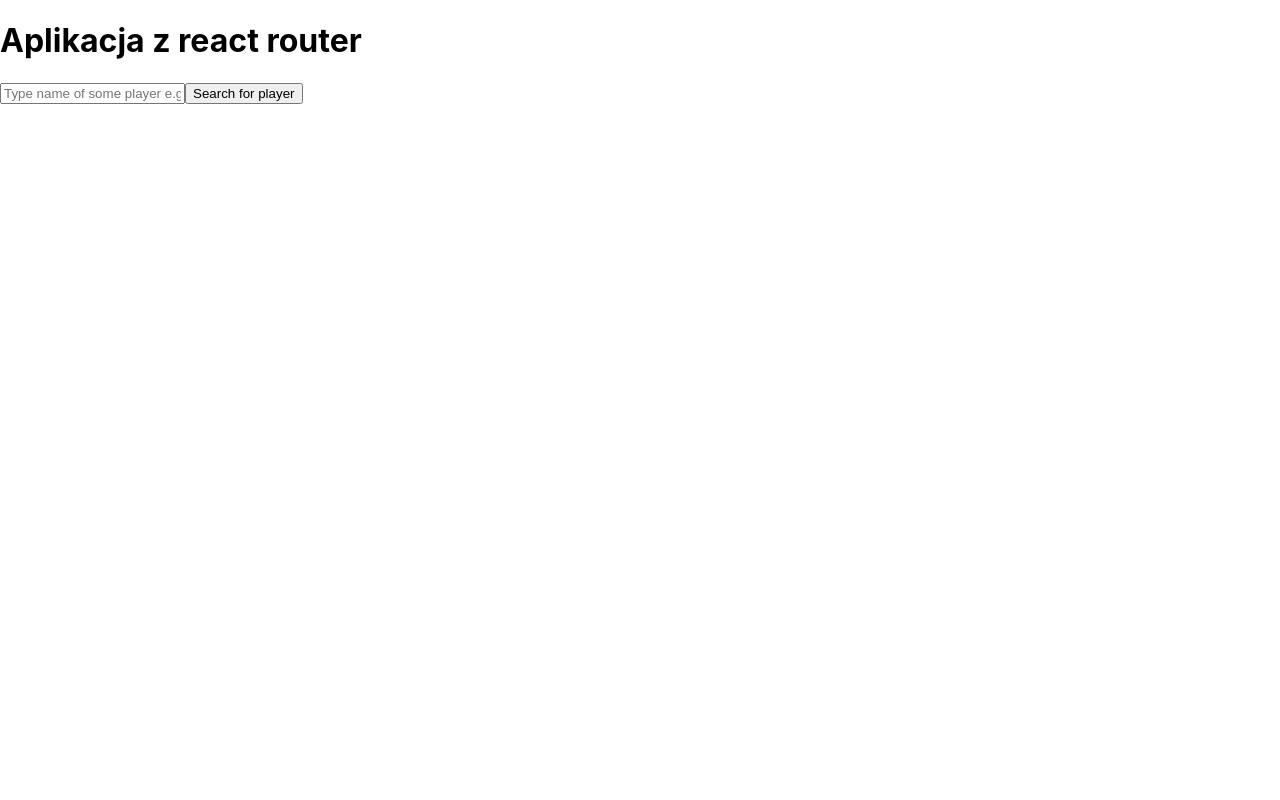
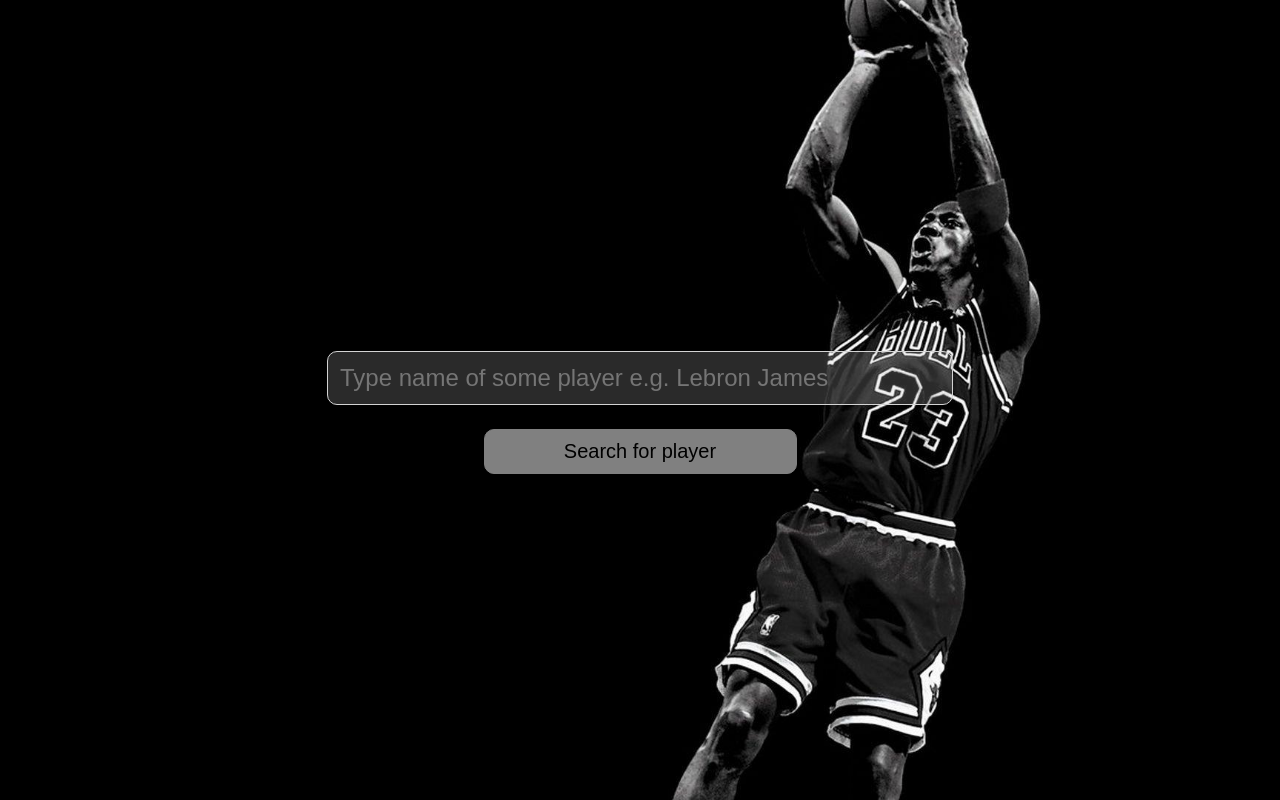
Before and after one commit to miloszprzybylski89/nba-app, a React (Create React App) app in the folder nba-app/: page / in a window 1280 px wide. Built offline with nearby package versions, Linux system fonts and the light colour scheme.

Commit message:
Added: header, navigation components; Started landing page.

```diff
--- a/nba-app/src/App.js
+++ b/nba-app/src/App.js
@@ -15,14 +15,12 @@ import {
   Switch,
   NavLink,
 } from "react-router-dom";
-import Navigation from './components/Navigation';
 
 
 class App extends Component {
   render() {
     return (
-      <>
-        <h1>Aplikacja z react router</h1>
+      <div className='App'>
         <Router>
           <Switch>
             <Route exact path='/' component={LandingPage} />
@@ -33,7 +31,7 @@ class App extends Component {
             <Route component={NotFound} />
           </Switch>
         </Router>
-      </>
+      </div>
     );
   }
 }
--- a/nba-app/src/App.scss
+++ b/nba-app/src/App.scss
@@ -0,0 +1,41 @@
+.App {
+  background-image: url("./assets/images/background/1.jpg");
+  background-repeat: no-repeat;
+  background-size: cover;
+  background-position: center;
+  display: flex;
+  justify-content: center;
+  align-items: center;
+  width: 100%;
+  margin: auto;
+}
+
+.LandingPage {
+  display: flex;
+  flex-direction: column;
+  justify-content: center;
+  height: 100vh;
+  align-items: center;
+
+  & input {
+    outline: none;
+    color: white;
+    width: 600px;
+    padding: 0.5em;
+    border-radius: 10px;
+    border: solid lightgray 1px;
+    margin: 1em 0;
+    background-color: rgba(211, 211, 211, 0.2);
+    font-size: 1.5em;
+  }
+
+  & button {
+    outline: none;
+    border: 1px grey solid;
+    border-radius: 10px;
+    padding: 0.5em;
+    font-size: 1.25em;
+    width: 50%;
+    background-color: grey;
+  }
+}
--- /dev/null
+++ b/nba-app/src/components/Header.jsx
@@ -0,0 +1,17 @@
+import React, { Component } from 'react';
+import Navigation from './Navigation';
+import Logo from './Logo';
+
+class Header extends Component {
+
+    render() {
+        return (
+            <header>
+                <Logo />
+                <Navigation />
+            </header>
+        );
+    }
+}
+
+export default Header;
--- /dev/null
+++ b/nba-app/src/components/Logo.jsx
@@ -0,0 +1,17 @@
+import React, { Component } from 'react';
+
+class Logo extends Component {
+    constructor(props) {
+        super(props);
+        this.state = {
+
+        }
+    }
+    render() {
+        return (
+            <span><strong>NBA</strong> stats app</span>
+        );
+    }
+}
+
+export default Logo;
--- a/nba-app/src/components/Navigation.jsx
+++ b/nba-app/src/components/Navigation.jsx
@@ -11,8 +11,14 @@ class Navigation extends Component {
     }
     render() {
         return (
-            <ul>
-            </ul>
+            <nav>
+                <ul>
+                    <li><NavLink exact to='./main'>Main</NavLink></li>
+                    <li><NavLink exact to='./player'>Player</NavLink></li>
+                    <li><NavLink exact to='./team'>Team</NavLink></li>
+                    <li><NavLink exact to='./game'>Game</NavLink></li>
+                </ul>
+            </nav>
         );
     }
 }
--- a/nba-app/src/index.scss
+++ b/nba-app/src/index.scss
@@ -1,7 +1,9 @@
+@import url("https://fonts.googleapis.com/css?family=Roboto+Condensed:300,400,700&display=swap");
+
 body {
   margin: 0;
-  font-family: -apple-system, BlinkMacSystemFont, "Segoe UI", "Roboto", "Oxygen",
-    "Ubuntu", "Cantarell", "Fira Sans", "Droid Sans", "Helvetica Neue",
+  font-family: "Roboto Condensed", -apple-system, BlinkMacSystemFont, "Segoe UI",
+    "Oxygen", "Ubuntu", "Cantarell", "Fira Sans", "Droid Sans", "Helvetica Neue",
     sans-serif;
   -webkit-font-smoothing: antialiased;
   -moz-osx-font-smoothing: grayscale;
--- a/nba-app/src/views/GameStats.jsx
+++ b/nba-app/src/views/GameStats.jsx
@@ -1,4 +1,5 @@
 import React, { Component } from 'react';
+import Header from '../components/Header';
 
 class GameStats extends Component {
     constructor(props) {
@@ -8,7 +9,12 @@ class GameStats extends Component {
         }
     }
     render() {
-        return (<h1>Game Stats Page</h1>);
+        return (
+            <>
+                <Header />
+                <h1>Game Stats Page</h1>
+            </>
+        );
     }
 }
 
--- a/nba-app/src/views/LandingPage.jsx
+++ b/nba-app/src/views/LandingPage.jsx
@@ -11,10 +11,10 @@ class LandingPage extends Component {
     }
     render() {
         return (
-            <>
-                <Input placeholder='Type name of some player e.g. Lebron James' />
+            <div className='LandingPage'>
+                <Input className='LandingPage-input' placeholder='Type name of some player e.g. Lebron James' />
                 <Button buttonText='Search for player' />
-            </>
+            </div>
         );
     }
 }
--- a/nba-app/src/views/Main.jsx
+++ b/nba-app/src/views/Main.jsx
@@ -1,4 +1,5 @@
 import React, { Component } from 'react';
+import Header from '../components/Header';
 
 class Main extends Component {
     constructor(props) {
@@ -8,7 +9,12 @@ class Main extends Component {
         }
     }
     render() {
-        return (<div>Main page</div>);
+        return (
+            <>
+                <Header />
+                <h1>Main page</h1>
+            </>
+        );
     }
 }
 
--- a/nba-app/src/views/PlayerStats.jsx
+++ b/nba-app/src/views/PlayerStats.jsx
@@ -1,8 +1,14 @@
 import React, { Component } from 'react';
+import Header from '../components/Header';
 
 class PlayerStats extends Component {
     render() {
-        return (<div>Player stats page</div>);
+        return (
+            <>
+                <Header />
+                <h1>Player stats page</h1>
+            </>
+        );
     }
 }
 
--- a/nba-app/src/views/TeamStats.jsx
+++ b/nba-app/src/views/TeamStats.jsx
@@ -1,8 +1,14 @@
 import React, { Component } from 'react';
+import Header from '../components/Header';
 
 class TeamStats extends Component {
     render() {
-        return (<div>Team Stats page</div>);
+        return (
+            <>
+                <Header />
+                <h1>Team Stats page</h1>
+            </>
+        );
     }
 }
 
```
Also changed, not shown: nba-app/src/assets/images/background/1.jpg (added).
